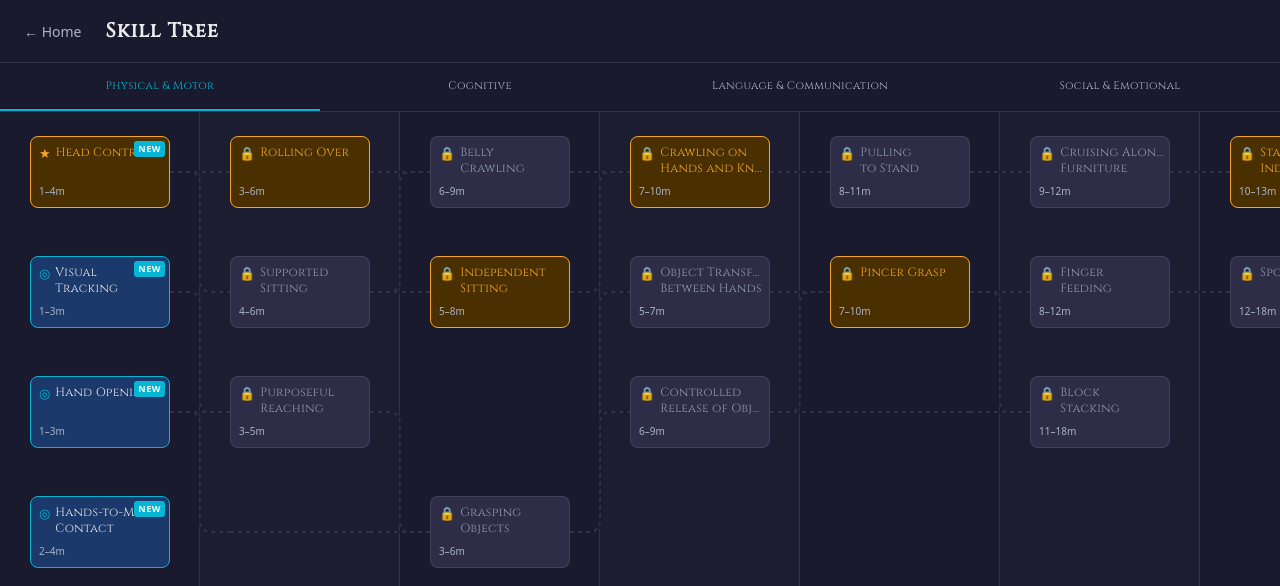
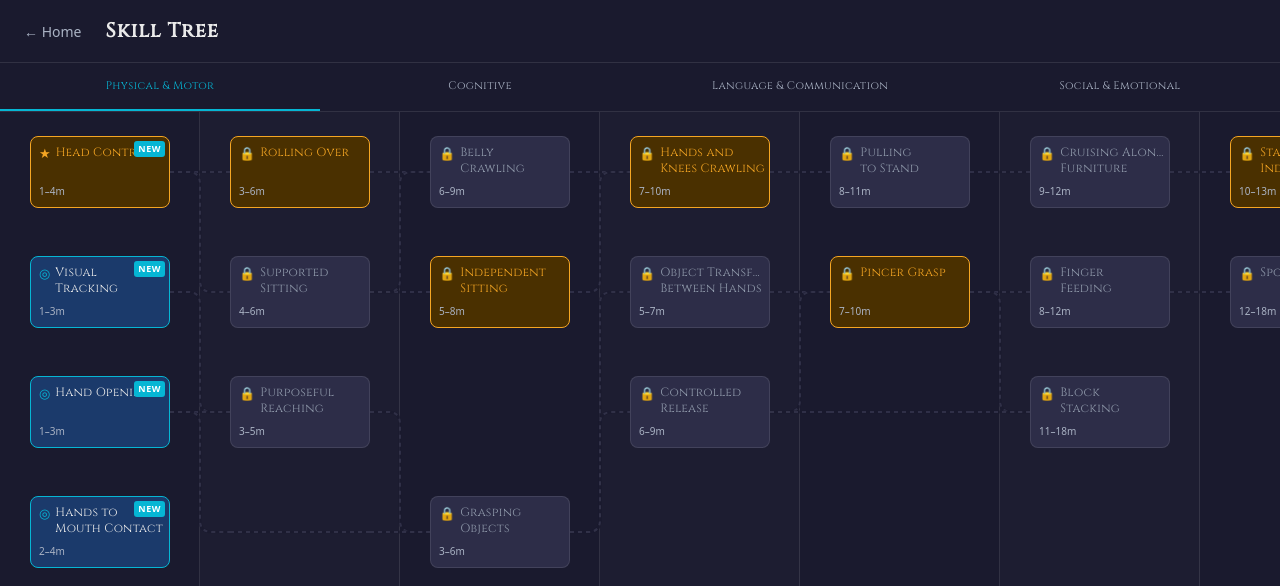
Before and after one commit to BlackMorzan/gamified-growth, a Vue app: page /tree in a window 1280 px wide. Shown: the top 586 px of the page. Built offline with nearby package versions, Linux system fonts and the light colour scheme; the HTML template or start-up script is replaced by a standard one; a web font is replaced by a local one.

Commit message:
Shorter skills

```diff
--- a/src/data/skills.ts
+++ b/src/data/skills.ts
@@ -132,7 +132,7 @@ const PM003: Skill = {
 
 const PM004: Skill = {
   id: 'PM004',
-  name: 'Hands-to-Mouth Contact',
+  name: 'Hands to Mouth Contact',
   domain: 'physical_motor',
   category: 'fine_motor',
   tier: 1,
@@ -264,7 +264,7 @@ const PM008: Skill = {
 
 const PM013: Skill = {
   id: 'PM013',
-  name: 'Crawling on Hands and Knees',
+  name: 'Hands and Knees Crawling',
   domain: 'physical_motor',
   category: 'gross_motor',
   tier: 4,
@@ -300,7 +300,7 @@ const PM010: Skill = {
 
 const PM012: Skill = {
   id: 'PM012',
-  name: 'Controlled Release of Objects',
+  name: 'Controlled Release',
   domain: 'physical_motor',
   category: 'object_manipulation',
   tier: 4,
@@ -607,7 +607,7 @@ const CO004: Skill = {
 
 const CO008: Skill = {
   id: 'CO008',
-  name: 'Social Learning Through Observation',
+  name: 'Learning By Observation',
   domain: 'cognitive',
   category: 'imitation',
   tier: 2,
@@ -643,7 +643,7 @@ const CO007: Skill = {
 
 const CO005: Skill = {
   id: 'CO005',
-  name: 'Cause-and-Effect Learning',
+  name: 'Cause-Effect Learning',
   domain: 'cognitive',
   category: 'causal_reasoning',
   tier: 2,
@@ -1133,7 +1133,7 @@ const LC009: Skill = {
 
 const LC015: Skill = {
   id: 'LC015',
-  name: 'Following Simple Instructions',
+  name: 'Follow Simple Instructions',
   domain: 'language_communication',
   category: 'receptive_language',
   tier: 4,
@@ -1151,7 +1151,7 @@ const LC015: Skill = {
 
 const LC013: Skill = {
   id: 'LC013',
-  name: 'Pointing to Share Attention',
+  name: 'Attention Pointing',
   domain: 'language_communication',
   category: 'pragmatics',
   tier: 4,
@@ -1169,7 +1169,7 @@ const LC013: Skill = {
 
 const LC014: Skill = {
   id: 'LC014',
-  name: 'First Meaningful Words',
+  name: 'Meaningful First Words',
   domain: 'language_communication',
   category: 'expressive_language',
   tier: 4,
@@ -1225,7 +1225,7 @@ const LC017: Skill = {
 
 const LC019: Skill = {
   id: 'LC019',
-  name: 'Following Two-Step Directions',
+  name: 'Two-Step Directions',
   domain: 'language_communication',
   category: 'receptive_language',
   tier: 5,
@@ -1245,7 +1245,7 @@ const LC019: Skill = {
 
 const LC020: Skill = {
   id: 'LC020',
-  name: 'Early Conversational Exchange',
+  name: 'Conversational Exchange',
   domain: 'language_communication',
   category: 'pragmatics',
   tier: 6,
@@ -1381,7 +1381,7 @@ const SE006: Skill = {
 
 const SE005: Skill = {
   id: 'SE005',
-  name: 'Preference for Familiar Caregivers',
+  name: 'Preference for Caregivers',
   domain: 'social_emotional',
   category: 'social_bonding',
   tier: 2,
@@ -1399,7 +1399,7 @@ const SE005: Skill = {
 
 const SE008: Skill = {
   id: 'SE008',
-  name: 'Expanded Emotional Expression',
+  name: 'Emotional Expression',
   domain: 'social_emotional',
   category: 'emotional_expression',
   tier: 2,
```
